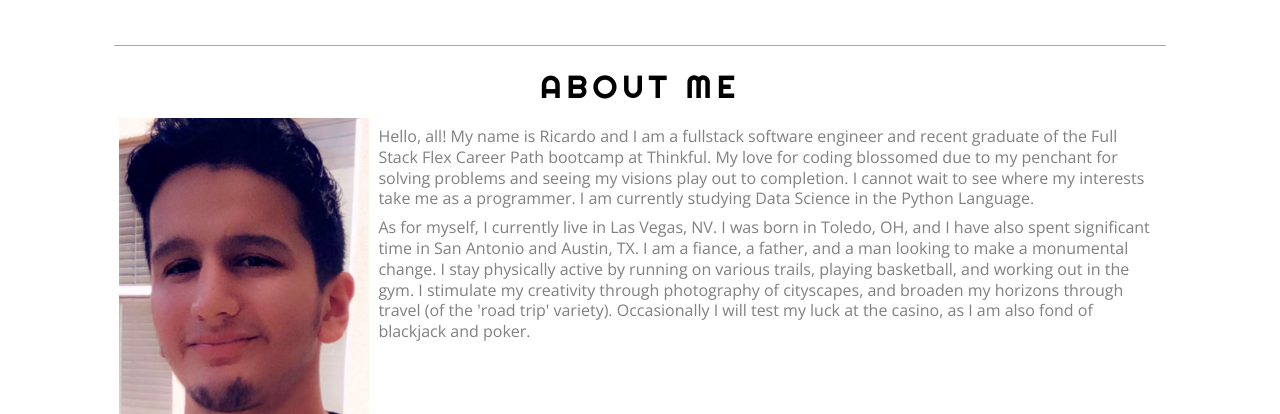
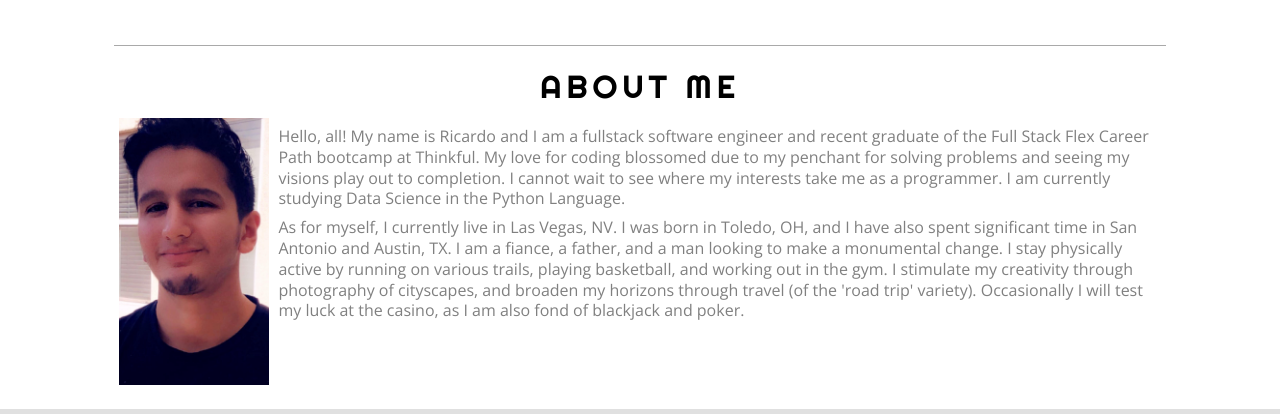
Before and after one commit to rzavala1989/rz-portfolio, a website: page index.html in a window 1280 px wide. Shown: the part 1819-2233 px from the top of the page. Drawn offline with nearby package versions, Linux system fonts and the light colour scheme.

Commit message:
resized profile

```diff
--- a/style.css
+++ b/style.css
@@ -248,7 +248,7 @@ footer > ul {
 }
 
 #profile-photo {
-    max-width: 250px;
+    max-width: 150px;
     align-self: center;
 }
 
```
